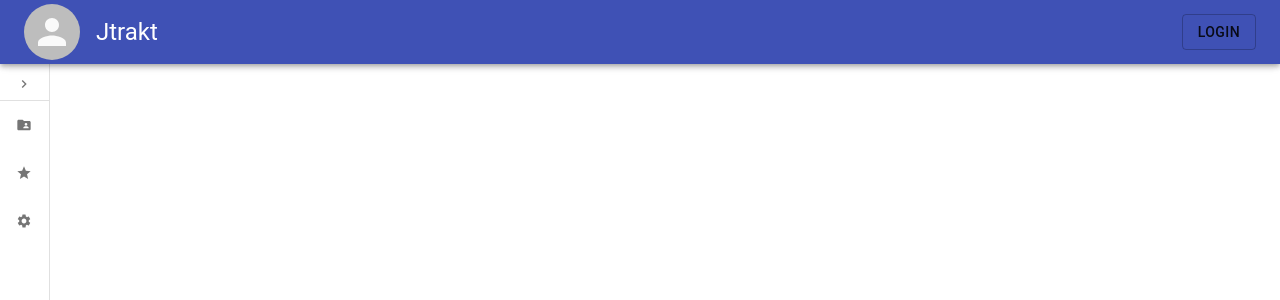
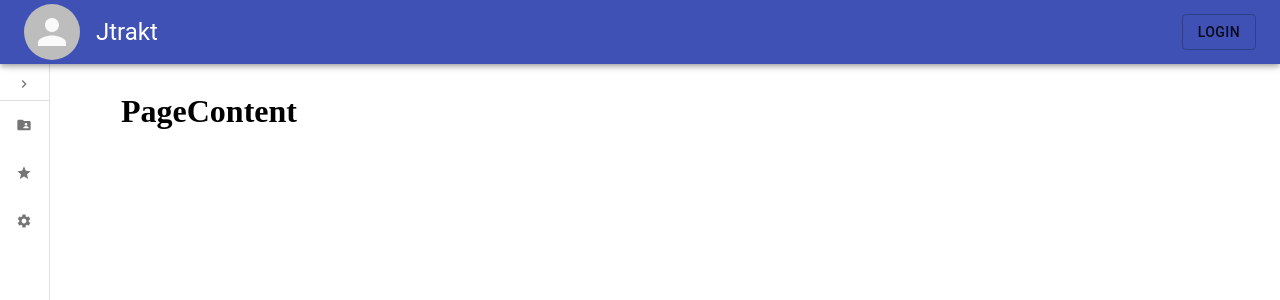
Before and after one commit to VinceDeslo/Jtrakt, a React (Create React App) app in the folder frontend-service/: page /#/ in a window 1280 px wide. Shown: the top 300 px of the page. Built offline with nearby package versions, Linux system fonts and the light colour scheme.

Commit message:
PageContent moves with drawer position

```diff
--- a/frontend-service/src/App.tsx
+++ b/frontend-service/src/App.tsx
@@ -1,15 +1,19 @@
 import React from 'react';
-import { Button } from '@material-ui/core';
 import Navbar from './components/Navbar';
 import Sidebar from './components/Sidebar';
+import PageContent from './components/PageContent';
 import { Route, NavLink, HashRouter } from 'react-router-dom';
+import { useAppStyles } from './styles/app-styles';
 
 function App() {
+
+  const style = useAppStyles();
+
   return (
-    <div className="App">
+    <div className={style.appRoot}>
       <Navbar/>
       <Sidebar/>
-      <Button>content</Button>
+      <PageContent/>
     </div>
   );
 }
--- a/frontend-service/src/components/Navbar.tsx
+++ b/frontend-service/src/components/Navbar.tsx
@@ -7,7 +7,7 @@ function Navbar() {
     const style = useNavbarStyles();
 
     return (
-        <div className={style.root}>
+        <div className={style.navBarRoot}>
             <AppBar
             className={style.navBar}
             position="fixed">
--- a/frontend-service/src/components/PageContent.tsx
+++ b/frontend-service/src/components/PageContent.tsx
@@ -1,8 +1,14 @@
 import React from 'react';
+import { useContentStyles } from '../styles/content-styles';
 
 function PageContent() {
+
+    const style = useContentStyles();
+
     return(
-        <h1>PageContent</h1>
+        <div className={style.contentRoot}>
+            <h1>PageContent</h1>
+        </div>
     );
 }
 
--- a/frontend-service/src/components/Sidebar.tsx
+++ b/frontend-service/src/components/Sidebar.tsx
@@ -20,7 +20,7 @@ function Sidebar() {
 
     // Sidebar component tree
     return(
-        <div className={style.root}>
+        <div className={style.sideBarRoot}>
             <Drawer
             className={clsx(style.drawer, {
                 [style.drawerOpen]: open,
--- /dev/null
+++ b/frontend-service/src/styles/app-styles.ts
@@ -0,0 +1,9 @@
+import { makeStyles, Theme } from '@material-ui/core/styles';
+
+export const useAppStyles = makeStyles((theme:Theme) => ({
+
+    appRoot:{
+        display: 'flex',
+    },
+
+}));
--- /dev/null
+++ b/frontend-service/src/styles/content-styles.ts
@@ -0,0 +1,10 @@
+import { makeStyles, Theme } from '@material-ui/core/styles';
+
+export const useContentStyles = makeStyles((theme:Theme) => ({
+
+    contentRoot:{
+        flexGrow: 1,
+        padding: theme.spacing(8),
+    },
+
+}));
--- a/frontend-service/src/styles/navbar-styles.ts
+++ b/frontend-service/src/styles/navbar-styles.ts
@@ -2,7 +2,7 @@ import { makeStyles, Theme } from '@material-ui/core/styles';
 
 export const useNavbarStyles = makeStyles((theme:Theme) => ({
 
-    root:{
+    navBarRoot:{
         flexgrow: 1,
     },
     navBar: {
--- a/frontend-service/src/styles/sidebar-styles.ts
+++ b/frontend-service/src/styles/sidebar-styles.ts
@@ -2,7 +2,7 @@ import { makeStyles, Theme } from '@material-ui/core/styles';
 
 export const useSidebarStyles = makeStyles((theme:Theme) => ({
 
-    root: {
+    sideBarRoot: {
         display: 'flex',
     },
     drawer: {
@@ -19,6 +19,8 @@ export const useSidebarStyles = makeStyles((theme:Theme) => ({
           easing: theme.transitions.easing.sharp,
           duration: theme.transitions.duration.enteringScreen,
         }),
+        overflowX: 'hidden',
+        overflowY: 'hidden',
     },
     drawerClose: {
         transition: theme.transitions.create('width', {
@@ -26,6 +28,7 @@ export const useSidebarStyles = makeStyles((theme:Theme) => ({
           duration: theme.transitions.duration.leavingScreen,
         }),
         overflowX: 'hidden',
+        overflowY: 'hidden',
         width: theme.spacing(7) + 1,
         [theme.breakpoints.up('sm')]: {
           width: theme.spacing(6) + 1,
```
Also changed, not shown: 1 other file (tests, documents, lock files or other folders).
